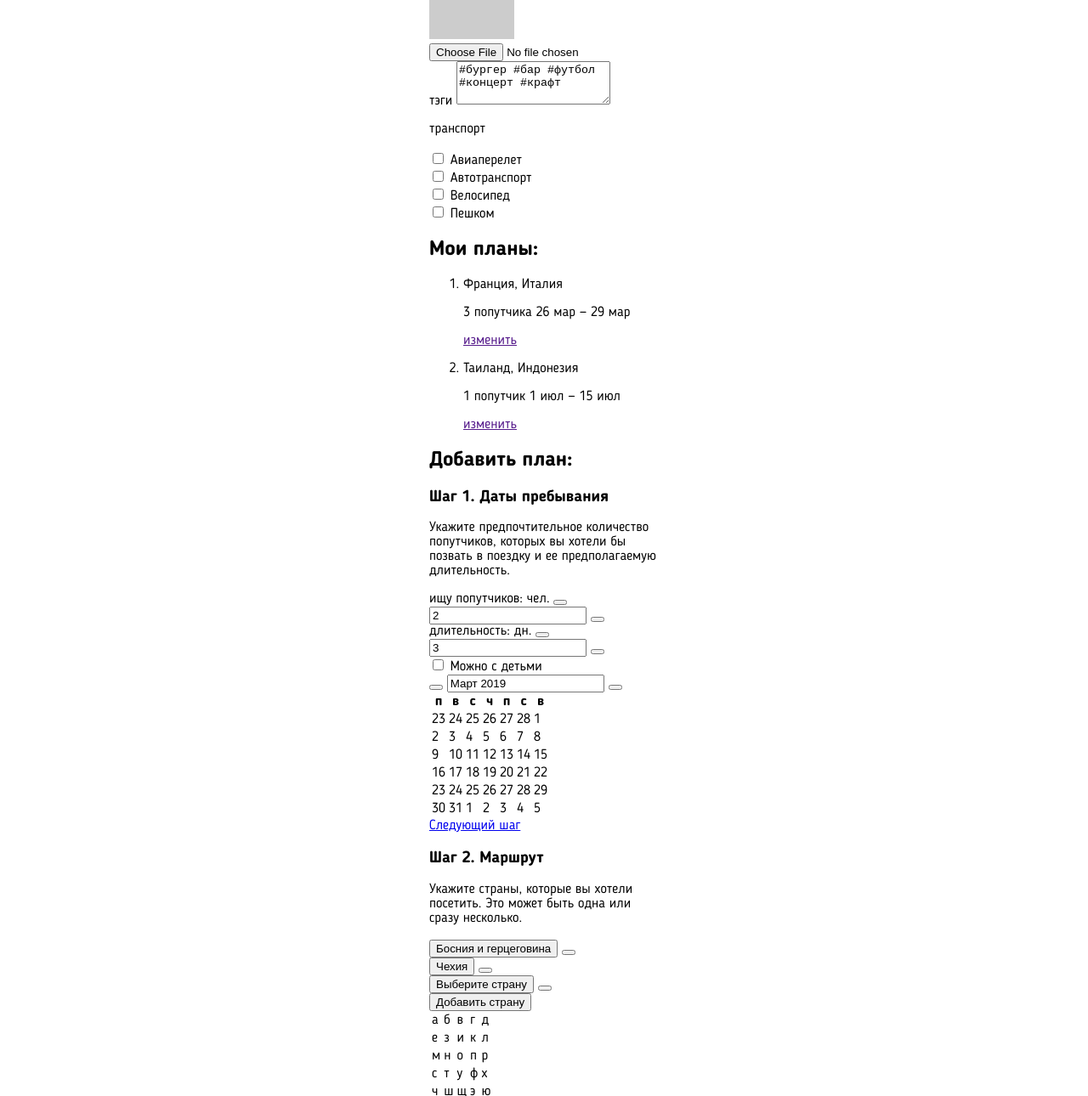
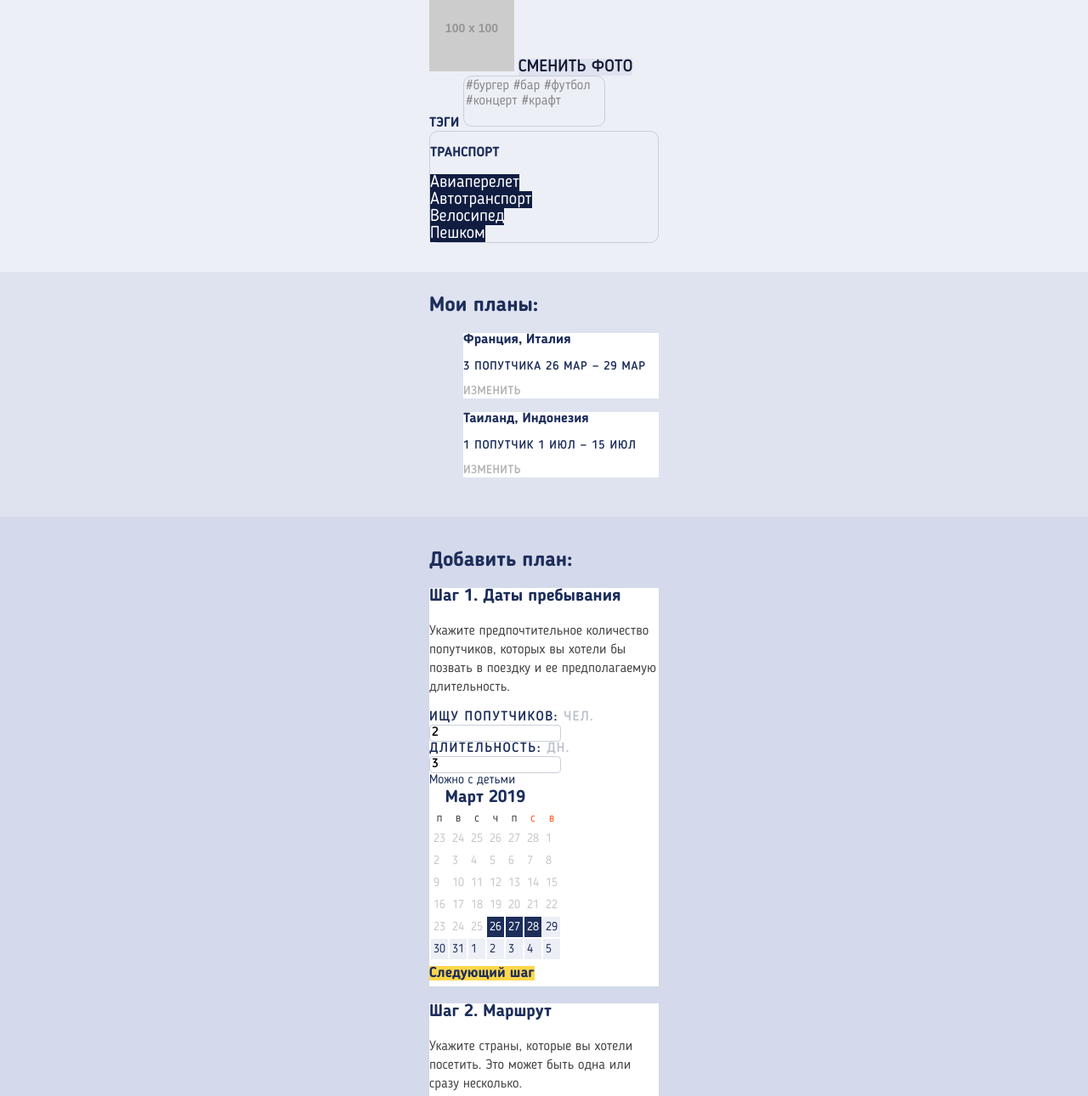
Before and after one commit to Echora-1/1194425-pognali-21, a plain HTML site: page source/form.html in a window 1280 px wide. Shown: the part 482-1772 px from the top of the page at 85% size. Drawn offline with nearby package versions, Linux system fonts and the light colour scheme; files that its build step writes are made by us from their sources; placeholder pictures from the web are drawn by us.

Commit message:
Стилизация страницы формы

```diff
--- a/source/form.html
+++ b/source/form.html
@@ -60,9 +60,10 @@
             <div class="profile">
                 <div class="container">
                     <h2 class="visually-hidden">Мой профиль</h2>
-                    <div class="level level--form"><span class="uppercase-form">80</span>level</div>
+                    <div class="level level--form"><span class="uppercase uppercase--form">80</span>level</div>
                     <img class="profile__image" src="https://via.placeholder.com/100x100" width="100" height="100" alt="Ваше изображение">
-                    <input class="profile__change-image" type="file">
+                    <input class="profile__change-input" type="file" id="change-photo">
+                    <label class="profile__change-label" for="change-photo">сменить фото</label>
                     <div class="profile__hobbies hobbies">
                         <label class="hobbies__title" for="hobbies">тэги</label>
                         <textarea class="hobbies__text" id="hobbies" name="hobby" rows="3">#бургер #бар #футбол #концерт #крафт</textarea>
@@ -72,22 +73,22 @@
                         <div class="transport__item">
                             <input class="transport__marker transport__marker--aircraft" id="aircraft" name="aircraft" type="checkbox">
                             <label class="transport__name visually-hidden" for="aircraft">Авиаперелет</label>
-                            <span class="transport__tooltip" aria-hidden="true">Авиаперелет</span>
+                            <span class="tooltip" aria-hidden="true">Авиаперелет</span>
                         </div>
                         <div class="transport__item">
                             <input class="transport__marker transport__marker--car" id="car" name="car" type="checkbox">
                             <label class="transport__name visually-hidden" for="car">Автотранспорт</label>
-                            <span class="transport__tooltip" aria-hidden="true">Автотранспорт</span>
+                            <span class="tooltip" aria-hidden="true">Автотранспорт</span>
                         </div>
                         <div class="transport__item">
                             <input class="transport__marker transport__marker--bike" id="bike" name="bike" type="checkbox">
                             <label class="transport__name visually-hidden" for="bike">Велосипед</label>
-                            <span class="transport__tooltip" aria-hidden="true">Велосипед</span>
+                            <span class="tooltip" aria-hidden="true">Велосипед</span>
                         </div>
                         <div class="transport__item">
                             <input class="transport__marker transport__marker--walkway" id="walkway" name="walkway" type="checkbox">
                             <label class="transport__name visually-hidden" for="walkway">Пешком</label>
-                            <span class="transport__tooltip" aria-hidden="true">Пешком</span>
+                            <span class="tooltip" aria-hidden="true">Пешком</span>
                         </div>
                     </div>
                 </div>
@@ -121,13 +122,13 @@
                         <h3 class="step__title">Шаг 1. Даты пребывания</h3>
                         <p class="step__description">Укажите предпочтительное количество попутчиков, которых вы хотели бы позвать в поездку и ее предполагаемую длительность.</p>
                         <div class="step__travelers">
-                            <label class="step__quantity-travelers" for="quantity-travelers">ищу попутчиков: <span class="abbreviation">чел.</span></label>
+                            <label class="step__label-quantity" for="quantity-travelers">ищу попутчиков: <span class="step__abbreviation">чел.</span></label>
                             <button class="step__minus step__minus--travelers" type="button" aria-label="убрать попутчика"></button>
                             <input class="step__quantity-input step__quantity-input--travelers" id="quantity-travelers" type="text" value="2" name="quantity-travelers">
                             <button class="step__plus step__plus--travelers" type="button" aria-label="добавить попутчика"></button>
                         </div>
                         <div class="step__days">
-                            <label class="step__quantity-days" for="quantity-days">длительность: <span class="abbreviation">дн.</span></label>
+                            <label class="step__label-quantity" for="quantity-days">длительность: <span class="step__abbreviation">дн.</span></label>
                             <button class="step__minus step__minus--days" type="button" aria-label="уменьшить длительность"></button>
                             <input class="step__quantity-input step__quantity-input--days" id="quantity-days" type="text" value="3" name="quantity-days">
                             <button class="step__plus step__plus--days" type="button" aria-label="увеличить длительность"></button>
@@ -268,17 +269,17 @@
                                     </tr>
                                 </table>
                                 <div class="route__country country">
-                                    <p class="country__item">Австралия</p>
-                                    <p class="country__item">Австрия</p>
-                                    <p class="country__item">Азербайджан</p>
-                                    <p class="country__item">Албания</p>
-                                    <p class="country__item">Алжир</p>
-                                    <p class="country__item">Ангола</p>
-                                    <p class="country__item">Андорра</p>
-                                    <p class="country__item">Антигуа и Барбуда</p>
-                                    <p class="country__item">Аргентина</p>
-                                    <p class="country__item">Армения</p>
-                                    <p class="country__item">Афганистан</p>
+                                    <a class="country__item" href="">Австралия</a>
+                                    <a class="country__item" href="">Австрия</a>
+                                    <a class="country__item" href="">Азербайджан</a>
+                                    <a class="country__item" href="">Албания</a>
+                                    <a class="country__item" href="">Алжир</a>
+                                    <a class="country__item" href="">Ангола</a>
+                                    <a class="country__item" href="">Андорра</a>
+                                    <a class="country__item" href="">Антигуа и Барбуда</a>
+                                    <a class="country__item" href="">Аргентина</a>
+                                    <a class="country__item" href="">Армения</a>
+                                    <a class="country__item" href="">Афганистан</a>
                                 </div>
                             </div>
                         </div>
@@ -290,17 +291,17 @@
                         <p class="step__description">Наконец, расскажите о своих планахвремяпровождения. Можно писать в свободной форме и ставить тэги.</p>
                         <div class="step__plan plan">
                             <div class="plan__item">
-                                <label class="plan-title" for="plan-description-1">Босния и Герцеговина</label>
+                                <label class="plan__title" for="plan-description-1">Босния и Герцеговина</label>
                                 <img class="plan__flag" src="https://via.placeholder.com/35x24" width="35" height="24" alt="Флаг">
-                                <textarea class="plan__description" id="plan-description-1" name="plan" rows="3" placeholder="План действий"></textarea>
+                                <textarea class="plan__description" id="plan-description-1" name="plan" rows="7" placeholder="План действий"></textarea>
                             </div>
                             <div class="plan__item">
-                                <label class="plan-title" for="plan-description-2">Чехия</label>
+                                <label class="plan__title" for="plan-description-2">Чехия</label>
                                 <img class="plan__flag" src="https://via.placeholder.com/35x24" width="35" height="24" alt="Флаг">
-                                <textarea class="plan__description" id="plan-description-2" name="plan" rows="3" placeholder="План действий">Пить пиво и лазить по старым замкам, наслаждаться архитектурой и вот это все.</textarea>
+                                <textarea class="plan__description" id="plan-description-2" name="plan" rows="7" placeholder="План действий">Пить пиво и лазить по старым замкам, наслаждаться архитектурой и вот это все.</textarea>
                             </div>
                         </div>
-                        <button class="form-button" type="submit">Отправить</button>
+                        <button class="form-button form-button--next" type="submit">Отправить</button>
                         <a class="form-button form-button--last" href="#step-2">На шаг назад</a>
                     </div>
                 </div>
@@ -325,8 +326,8 @@
               </li>
           </ul>
           <div class="page-footer__copyright copyright">
-                <p class="copyright__text">Разработано</p>
-                <a class="copyright__link" href="https://htmlacademy.ru/intensive/adaptive"><img class="copyright__image" src="https://via.placeholder.com/27x34" width="27" height="34" alt="Логотип «HTML Academy»"></a>
+              <a class="copyright__link" href="https://htmlacademy.ru/intensive/adaptive">
+                  <p class="copyright__text">Разработано</p><img class="copyright__image" src="https://via.placeholder.com/27x34" width="27" height="34" alt="Логотип «HTML Academy»"></a>
           </div>
       </div>
   </footer>
--- /dev/null
+++ b/source/less/blocks/add-plan.less
@@ -0,0 +1,5 @@
+.add-plan {
+  padding-top: 20px;
+  padding-bottom: 43px;
+  background-color: rgb(@add_plan_background);
+}
--- /dev/null
+++ b/source/less/blocks/alphabet.less
@@ -0,0 +1,18 @@
+.alphabet {
+  font-style: normal;
+  font-weight: 500;
+  font-size: 14px;
+  line-height: 18px;
+  text-transform: uppercase;
+  color: rgb(@basic_blue_light);
+}
+
+.alphabet__item {
+  &:hover {
+    background-color: rgb(@light_gray);
+  }
+
+  &--active {
+    background-color: rgb(@light_gray);
+  }
+}
--- /dev/null
+++ b/source/less/blocks/calendar.less
@@ -0,0 +1,56 @@
+.calendar__last-month,
+.calendar__next-month {
+  background-color: transparent;
+  border: none;
+  outline: none;
+}
+
+.calendar__selection-month {
+  border: none;
+  outline: none;
+  font-family: inherit;
+  font-style: normal;
+  font-weight: 700;
+  font-size: 20px;
+  line-height: 20px;
+  color: rgb(@basic_blue_light);
+}
+
+.calendar__wrapper {
+  font-family: inherit;
+  font-style: normal;
+  font-weight: 400;
+  font-size: 14px;
+  line-height: 18px;
+}
+
+.calendar__name {
+  font-weight: 400;
+  color: rgb(@special_grey);
+
+  &--weekend {
+    color: rgb(@red_weekend);
+  }
+}
+
+.calendar__day {
+  color: rgb(@basic_blue_light);
+  background-color: rgb(@light_gray);
+  border: 2px solid rgb(@light_gray);
+
+  &--disabled {
+    color: rgba(@special_grey, 0.3);
+    background-color: rgb(@white);
+    border: 2px solid rgb(@white);
+  }
+
+  &--chosen {
+    color: rgb(@white);
+    background-color: rgb(@basic_blue_light);
+    border: 2px solid rgb(@basic_blue_light);
+  }
+
+  &:hover {
+    border: 2px solid rgb(@red_weekend);
+  }
+}
--- /dev/null
+++ b/source/less/blocks/country.less
@@ -0,0 +1,20 @@
+.country {
+  font-style: normal;
+  font-weight: 400;
+  font-size: 16px;
+  line-height: 22px;
+}
+
+
+.country__item {
+  color: rgb(@special_grey);
+  text-decoration: none;
+
+  &:hover {
+    color: rgb(@basic_blue_light);
+  }
+
+  &:active {
+    color: rgba(@basic_blue_light, 0.3);
+  }
+}
--- /dev/null
+++ b/source/less/blocks/form-button.less
@@ -0,0 +1,34 @@
+.form-button {
+  font-family: inherit;
+  font-style: normal;
+  font-weight: 700;
+  font-size: 17px;
+  line-height: 30px;
+  text-decoration: none;
+  color: rgb(@basic_blue_light);
+  border: none;
+  outline: none;
+
+
+  &--next {
+    background-color: rgb(@basic_yellow);
+
+    &:hover {
+      background-color: rgb(@special_yellow_dark);
+    }
+
+    &:active {
+      color: rgba(@basic_blue_light, 0.3);
+    }
+  }
+
+  &--last {
+    &:hover {
+      color: rgba(@basic_blue_light, 0.7);
+    }
+
+    &:active {
+      color: rgba(@basic_blue_light, 0.3);
+    }
+  }
+}
--- /dev/null
+++ b/source/less/blocks/form-title.less
@@ -0,0 +1,11 @@
+.form-title {
+  font-style: normal;
+  font-weight: 700;
+  font-size: 24px;
+  line-height: 24px;
+  color: rgb(@basic_blue_light);
+
+  &--plans {
+    margin-top: 0;
+  }
+}
--- /dev/null
+++ b/source/less/blocks/hobbies.less
@@ -0,0 +1,30 @@
+.hobbies__title {
+  font-weight: bold;
+  font-size: 16px;
+  line-height: 18px;
+  text-transform: uppercase;
+  color: rgb(@basic_blue_light);
+}
+
+.hobbies__text {
+  font-family: inherit;
+  font-style: normal;
+  font-weight: 400;
+  font-size: 16px;
+  line-height: 18px;
+  resize: none;
+  background-color: transparent;
+  border: 1px solid rgb(@hobbies_border_grey);
+  border-radius: 10px;
+  color: rgba(@special_grey, 0.6);
+
+  &:hover {
+    border: 1px solid rgb(@hobbies_border_hover);
+  }
+
+  &:focus {
+    border: 1px solid rgb(@basic_blue);
+    outline: none;
+    color: rgb(@special_grey);
+  }
+}
--- a/source/less/blocks/level.less
+++ b/source/less/blocks/level.less
@@ -4,4 +4,11 @@
   font-size: 14px;
   line-height: 14px;
   background-color: rgba(@black, 0.6);
+
+  &--form {
+    background-color: transparent;
+    font-size: 18px;
+    line-height: 18px;
+    color: rgb(@special_grey);
+  }
 }
--- /dev/null
+++ b/source/less/blocks/page-main.less
@@ -0,0 +1,13 @@
+.page-main__header {
+  background-color: rgb(@basic_blue);
+  padding-bottom: 10px;
+}
+
+.page-main__title {
+  color: rgb(@white);
+  font-style: normal;
+  font-weight: 700;
+  font-size: 36px;
+  line-height: 36px;
+  margin-top: 0;
+}
--- /dev/null
+++ b/source/less/blocks/plan.less
@@ -0,0 +1,41 @@
+.plan__title {
+  font-style: normal;
+  font-weight: 500;
+  font-size: 18px;
+  line-height: 18px;
+  color: rgb(@basic_blue_light);
+  letter-spacing: 0.01em;
+}
+
+.plan__description {
+  font-family: inherit;
+  font-style: normal;
+  font-weight: 400;
+  font-size: 16px;
+  line-height: 22px;
+  border: 1px solid rgb(@hobbies_border_grey);
+  border-radius: 4px;
+  resize: none;
+  outline: none;
+
+  &:hover {
+    border: 1px solid rgb(@step_border_hover);
+  }
+
+  &:focus {
+    border: 1px solid rgb(@basic_blue);
+    color: rgb(@special_grey);
+  }
+
+  &:invalid {
+    border: 1px solid rgb(@red_border);
+  }
+
+  &::-webkit-input-placeholder {
+    color: rgba(@special_grey, 0.3);
+  }
+
+  &:focus::-webkit-input-placeholder {
+    color: rgb(@special_grey);
+  }
+}
--- /dev/null
+++ b/source/less/blocks/plans.less
@@ -0,0 +1,49 @@
+.plans {
+  padding-top: 28px;
+  padding-bottom: 30px;
+  background-color: rgb(@special_blue_light);
+}
+
+.plans__list {
+  list-style: none;
+}
+
+.plans__item {
+  background-color: rgb(@white);
+}
+
+.plans__direction {
+  font-style: normal;
+  font-weight: 700;
+  font-size: 16px;
+  line-height: 16px;
+  color: rgb(@basic_blue_light);
+}
+
+.plans__description {
+  font-style: normal;
+  font-weight: 500;
+  font-size: 14px;
+  line-height: 14px;
+  letter-spacing: 0.06em;
+  text-transform: uppercase;
+  color: rgb(@basic_blue_light);
+}
+
+.plans__link {
+  font-weight: 500;
+  font-size: 14px;
+  line-height: 14px;
+  letter-spacing: 0.03em;
+  text-transform: uppercase;
+  text-decoration: none;
+  color: rgba(@black, 0.3);
+
+  &:hover {
+    color: rgba(@black, 0.6);
+  }
+
+  &:active {
+    color: rgba(@black, 0.1);
+  }
+}
--- /dev/null
+++ b/source/less/blocks/profile.less
@@ -0,0 +1,34 @@
+.profile {
+  background-color: rgb(@light_gray);
+  padding-top: 22px;
+  padding-bottom: 34px;
+}
+
+.profile__change-input {
+  width: 0.1px;
+  height: 0.1px;
+  opacity: 0;
+  overflow: hidden;
+  position: absolute;
+  z-index: -1;
+}
+
+.profile__change-label {
+  font-style: normal;
+  font-weight: 500;
+  font-size: 20px;
+  line-height: 18px;
+  text-transform: uppercase;
+  color: rgb(@basic_blue);
+  background-color: rgb(@special_blue_light);
+  cursor: pointer;
+
+  &:hover {
+    background-color: rgb(@special_blue_hover);
+  }
+
+  &:active {
+    background-color: rgb(@special_blue_light);
+    color: rgba(@basic_blue, 0.3);
+  }
+}
--- /dev/null
+++ b/source/less/blocks/route.less
@@ -0,0 +1,34 @@
+.route__title {
+  font-family: inherit;
+  font-style: normal;
+  font-weight: 500;
+  font-size: 14px;
+  line-height: 18px;
+  letter-spacing: 0.1em;
+  text-transform: uppercase;
+  color: rgb(@basic_blue_light);
+  background-color: transparent;
+  border: 1px solid rgb(@hobbies_border_grey);
+  border-radius: 4px;
+  outline: none;
+
+  &:hover {
+    border: 1px solid rgb(@step_border_hover);
+  }
+}
+
+.route__delete {
+  background-color: rgb(@light_gray);
+  border: none;
+  outline: none;
+}
+
+.route__add-title {
+  border: 1px solid rgb(@light_gray);
+  background-color: rgb(@light_gray);
+
+  &:hover {
+    background-color: rgb(@special_blue_light);
+    border: 1px solid rgb(@special_blue_light);
+  }
+}
--- /dev/null
+++ b/source/less/blocks/step.less
@@ -0,0 +1,73 @@
+.step {
+  background-color: rgb(@white);
+}
+
+.step__title {
+  font-style: normal;
+  font-weight: 700;
+  font-size: 20px;
+  line-height: 20px;
+  color: rgb(@basic_blue_light);
+}
+
+.step__description {
+  font-style: normal;
+  font-weight: 400;
+  font-size: 16px;
+  line-height: 22px;
+  color: rgb(@special_grey);
+}
+
+.step__label-quantity {
+  font-weight: 500;
+  font-size: 16px;
+  line-height: 16px;
+  letter-spacing: 0.09em;
+  text-transform: uppercase;
+  color: rgb(@basic_blue_light);
+}
+
+.step__abbreviation {
+  color: rgba(@basic_blue_light, 0.3);
+  letter-spacing: 0.07em;
+}
+
+.step__minus,
+.step__plus {
+  background-color: transparent;
+  border: none;
+  outline: none;
+}
+
+.step__quantity-input {
+  font-weight: 500;
+  font-size: 14.86px;
+  line-height: 14px;
+  font-family: inherit;
+  text-transform: uppercase;
+  border: 1px solid rgb(@hobbies_border_grey);
+  border-radius: 4px;
+  outline: none;
+
+  &:hover {
+    border: 1px solid rgb(@step_border_hover);
+  }
+
+  &:focus {
+    border: 1px solid rgb(@basic_blue);
+  }
+}
+
+.step__checkbox-kids {
+  position: absolute;
+  z-index: -1;
+  opacity: 0;
+}
+
+.step__with-kids {
+  font-style: normal;
+  font-weight: 400;
+  font-size: 15px;
+  line-height: 15px;
+  color: rgb(@basic_blue_light);
+}
--- /dev/null
+++ b/source/less/blocks/transport.less
@@ -0,0 +1,22 @@
+.transport {
+  border: 1px solid rgb(@hobbies_border_grey);
+  border-radius: 10px;
+
+  &:hover {
+    border: 1px solid rgb(@hobbies_border_hover);
+  }
+}
+
+.transport__title {
+  font-weight: bold;
+  font-size: 16px;
+  line-height: 18px;
+  text-transform: uppercase;
+  color: rgb(@basic_blue_light);
+}
+
+.transport__marker {
+  position: absolute;
+  z-index: -1;
+  opacity: 0;
+}
--- a/source/less/blocks/uppercase.less
+++ b/source/less/blocks/uppercase.less
@@ -2,4 +2,10 @@
   font-weight: 700;
   font-size: 24px;
   line-height: 24px;
+
+  &--form {
+    font-size: 38px;
+    line-height: 38px;
+    color: rgb(@basic_blue);
+  }
 }
--- a/source/less/global/variables.less
+++ b/source/less/global/variables.less
@@ -12,6 +12,11 @@
 @basic_blue: 22, 28, 53;
 @dark_blue: 16, 29, 65;
 @basic_blue_light: 29, 46, 91;
+@special_blue_light: 223, 227, 240;
+@special_blue_hover: 209, 215, 233;
+@special_grey: 68, 68, 68;
+@hobbies_border_grey: 203, 206, 217;
+@hobbies_border_hover: 174, 180, 203;
 @gray_background: 230, 232, 241;
 @gray_business: 243, 244, 248;
 @border_gray: 225, 227, 233;
@@ -20,3 +25,7 @@
 @special_grey: 68, 68, 68;
 @offline: 249, 118, 118;
 @online: 129, 227, 30;
+@add_plan_background: 212, 217, 235;
+@step_border_hover: 149, 155, 178;
+@red_weekend: 255, 92, 35;
+@red_border: 244, 126, 126;
--- a/source/less/style.less
+++ b/source/less/style.less
@@ -35,3 +35,17 @@
 @import "blocks/page-footer.less";
 @import "blocks/copyright.less";
 @import "blocks/popup.less";
+@import "blocks/page-main.less";
+@import "blocks/profile.less";
+@import "blocks/hobbies.less";
+@import "blocks/transport.less";
+@import "blocks/plans.less";
+@import "blocks/form-title.less";
+@import "blocks/add-plan.less";
+@import "blocks/step.less";
+@import "blocks/calendar.less";
+@import "blocks/form-button.less";
+@import "blocks/route.less";
+@import "blocks/alphabet.less";
+@import "blocks/country.less";
+@import "blocks/plan.less";
```
Lines whose indentation alone changed are shown as unchanged.
